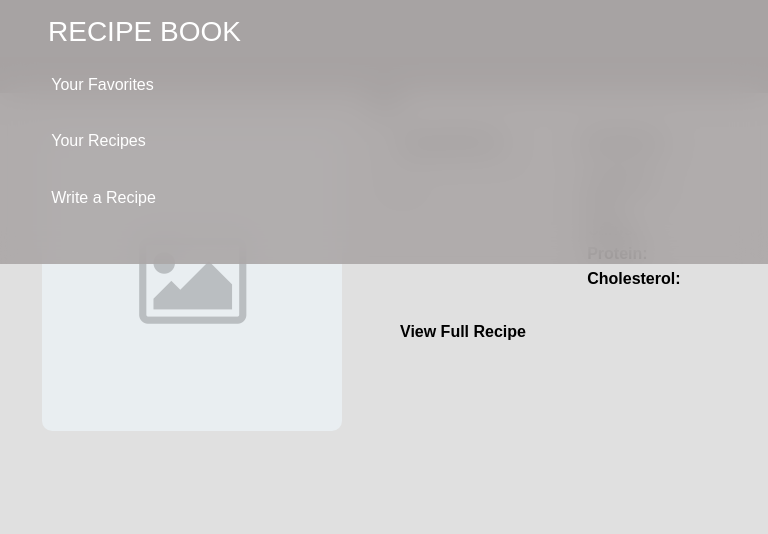
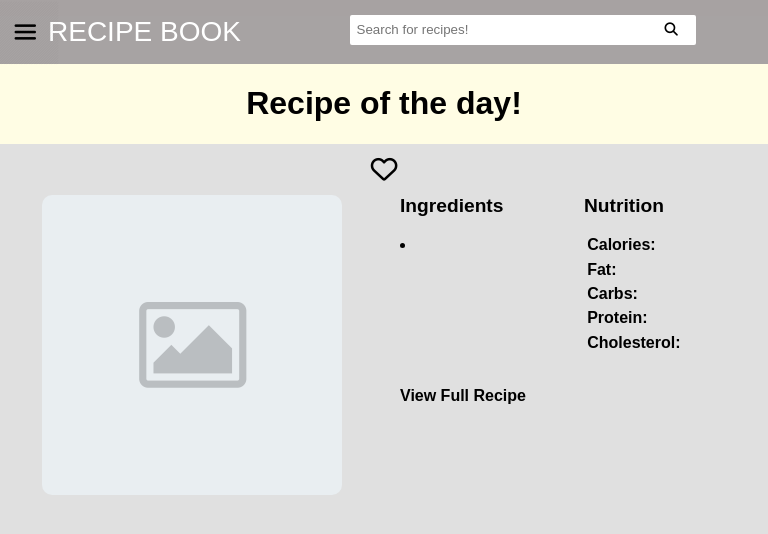
Before and after one commit to calvin-tran1/ajax-project, a website: page index.html in a window 768 px wide. Drawn offline with Linux system fonts and the light colour scheme; no server answers.

Commit message:
added menu button to mobile view. #4

```diff
--- a/css/layout.css
+++ b/css/layout.css
@@ -1,5 +1,9 @@
 .hidden {
   display: none !important;
+}
+
+.sr-only {
+  display: none;
 }
 
 .container {
@@ -36,11 +40,8 @@ nav {
   align-items: center;
 }
 
-.search-bar {
-  display: flex;
-  justify-content: flex-end;
-  align-items: center;
-  margin-right: 5em;
+.mobile-nav-toggle {
+  display: none;
 }
 
 /* homepage: recipe of the day */
@@ -59,8 +60,6 @@ nav {
   margin-bottom: 1em;
 }
 
-/* search results */
-
 /* stylelint-disable-next-line no-descending-specificity */
 [data-view-search-results] > .row {
   margin: 1em auto;
@@ -71,14 +70,25 @@ nav {
     width: 50%;
   }
 
+  .navbar {
+    width: 100vw;
+  }
+
   .search-bar {
-    margin-left: 52em;
+    display: flex;
+    align-items: center;
+    margin-left: auto;
+    margin-right: 5em;
   }
 }
 
 @media screen and (max-width: 768px) {
   header {
     position: fixed;
+  }
+
+  main {
+    padding-top: 4rem;
   }
 
   .navbar {
@@ -88,15 +98,53 @@ nav {
 
   .navigation-menu {
     position: fixed;
+    z-index: -1;
     inset: 4.5% 0 65% 0;
     background-color: rgb(167, 163, 163, 0.85);
     backdrop-filter: blur(1em);
     flex-direction: column;
     align-items: start !important;
     padding: max(2vh, 1em) 3em;
+    transform: translateY(-120%);
+    transition: transform 350ms ease-out;
+  }
+
+  .navigation-menu[data-visible="true"] {
+    transform: translateY(-2%);
   }
 
   .recipe-hr {
     display: none;
   }
+
+  .search-bar {
+    display: flex;
+    align-items: center;
+    margin-right: 5em;
+    margin-bottom: 4px;
+  }
+
+  .mobile-nav-toggle {
+    display: block;
+    position: absolute;
+    z-index: 9999;
+    background-image: url("/images/menu-icon.jpg");
+    background-color: transparent;
+    background-size: 4rem;
+    background-repeat: no-repeat;
+    color: rgba(0, 0, 0, 0);
+    border-style: none;
+    width: 4rem;
+    aspect-ratio: 1;
+    top: 0.1em;
+    left: -0.4em;
+  }
+
+  .mobile-nav-toggle[aria-expanded="true"] {
+    background-image: url("/images/menu-close.png");
+    background-size: 1rem;
+    width: 1rem;
+    top: 1.8em;
+    left: 1.1em;
+  }
 }
--- a/css/styles.css
+++ b/css/styles.css
@@ -32,6 +32,7 @@ a {
   color: white;
   font-size: 1.75rem;
   white-space: nowrap;
+  background-color: rgb(167, 163, 163);
 }
 
 .home {
--- a/index.html
+++ b/index.html
@@ -13,11 +13,14 @@
 <body>
   <header>
     <div class="row navbar">
+      <button class="mobile-nav-toggle" aria-controls="navigation-menu" aria-expanded="false">
+        <span class="sr-only">Menu</span>
+      </button>
       <div class="home">
         <a href="#" id="home">RECIPE BOOK</a>
       </div>
       <nav>
-        <ul class="navigation-menu">
+        <ul class="navigation-menu" data-visible="false">
           <li>
             <a href="#" id="favorites">Your Favorites</a>
           </li>
--- a/js/main.js
+++ b/js/main.js
@@ -129,8 +129,6 @@ function renderAllRecipes() {
   });
 }
 
-document.addEventListener('DOMContentLoaded', renderAllRecipes());
-
 $searchForm.addEventListener('submit', e => {
 
   var inputValue = $searchForm.querySelector('input').value;
@@ -153,3 +151,19 @@ function searchView() {
   $dataViewRotd.classList.add('hidden');
   $dataViewSearchResults.classList.remove('hidden');
 }
+
+// mobile nav menu button
+var $navigationMenu = document.querySelector('.navigation-menu');
+var $navToggle = document.querySelector('.mobile-nav-toggle');
+
+$navToggle.addEventListener('click', () => {
+  var visibility = $navigationMenu.getAttribute('data-visible');
+
+  if (visibility === 'false') {
+    $navigationMenu.setAttribute('data-visible', true);
+    $navToggle.setAttribute('aria-expanded', true);
+  } else if (visibility === 'true') {
+    $navigationMenu.setAttribute('data-visible', false);
+    $navToggle.setAttribute('aria-expanded', false);
+  }
+});
```
Also changed, not shown: images/menu-close.png (added), images/menu-icon.jpg (added).
